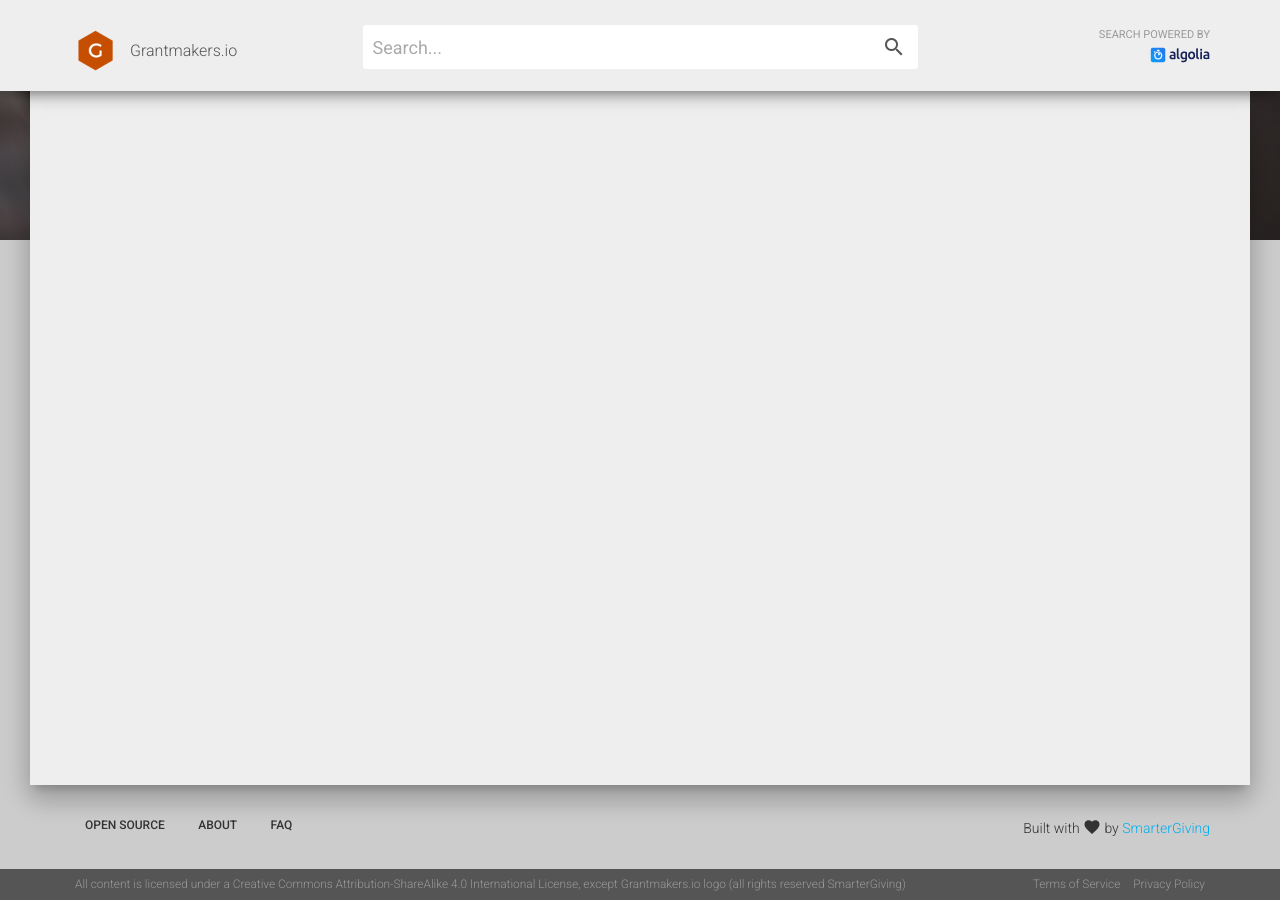
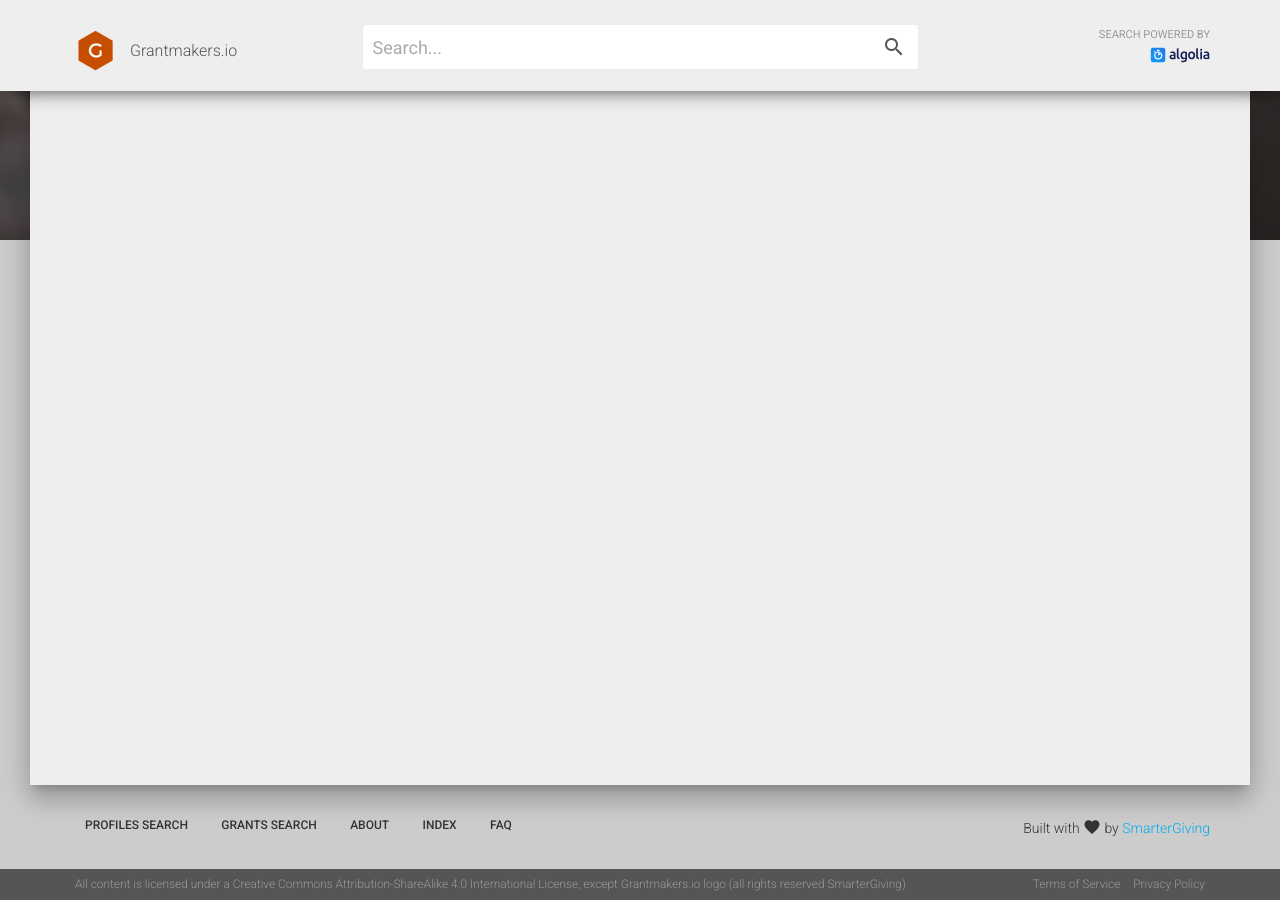
Before and after one commit to grantmakers/grants-search, a Jekyll site: the page built from index.html, in a window 1280 px wide and 900 px high, scrolled down 855 px. Built offline with Jekyll 4.4.1, drawn with Linux system fonts in a browser that asks for light colours; comment, search, counter and statistics services are not loaded.

Commit message:
Update bottom nav

```diff
--- a/_includes/footer.html
+++ b/_includes/footer.html
@@ -1,16 +1,18 @@
 <footer class="footer">
 	<div class="container">
 		<div class="row">
-			<div class="col-md-6">
+			<div class="col-md-8 col-lg-6">
 				<nav class="text-left">
 					<ul>
-						<li><a href="https://github.com/grantmakers/grantmakers.github.io" target="_blank">Open Source</a></li>
-						<li><a href="{{ page.link_to_grantmakers }}/about/">About</a></li>
-						<li><a href="{{ page.link_to_grantmakers }}/faq/">FAQ</a></li>
+						<li><a href="{{ site.url }}/profiles-search/">Profiles Search</a></li>
+						<li><a href="{{ site.url }}/grants-search/">Grants Search</a></li>
+						<li><a href="{{ site.url }}/about/">About</a></li>
+						<li><a href="{{ site.url }}/profiles/">Index</a></li>
+						<li><a href="{{ site.url }}/faq/">FAQ</a></li>
 					</ul>
 				</nav>
 			</div>
-			<div class="col-md-6">
+			<div class="col-md-4 col-lg-6">
 				<div class="copyright text-right">
 				Built with <i class="material-icons">favorite</i> by <a href="https://smartergiving.org">
 				SmarterGiving
```
